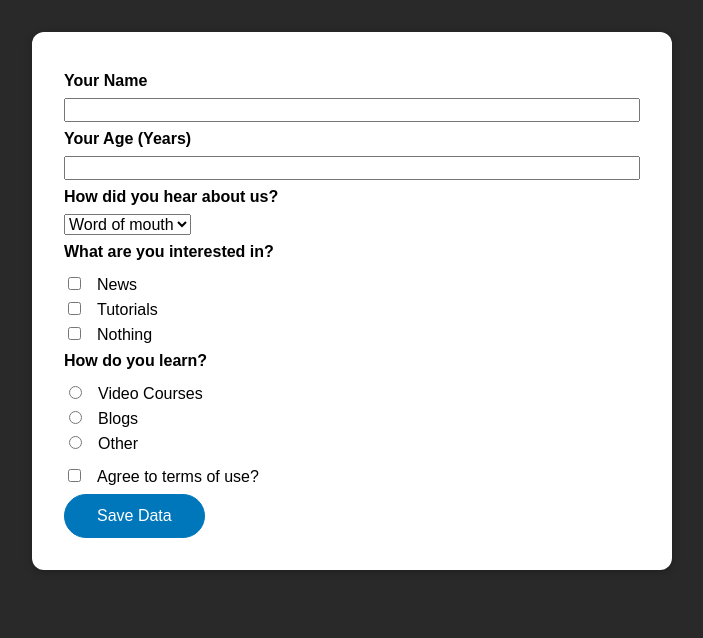
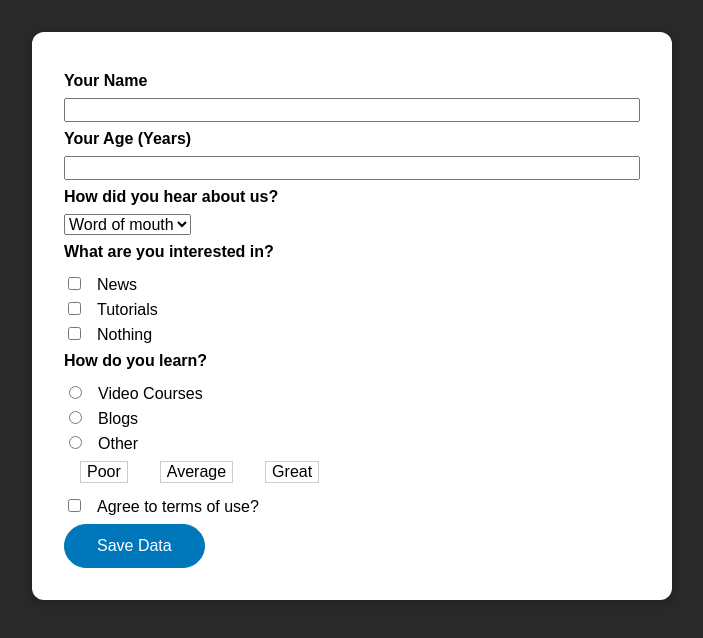
Before and after one commit to AnilBASARAN/vueforms, a Vue app: page / in a window 1280 px wide. Shown: the top 638 px of the page, without its empty margins (288-991 px from the left). Built offline with nearby package versions, Linux system fonts and the light colour scheme; the HTML template or start-up script is replaced by a standard one.

Commit message:
not understood but we will get there

```diff
--- /dev/null
+++ b/src/components/RatingControl.vue
@@ -0,0 +1,59 @@
+<template>
+  <ul>
+    <li :class="{ active: modelValue === 'poor' }">
+      <button type="button" @click="activate('poor')">Poor</button>
+    </li>
+    <li :class="{ active: modelValue === 'average' }">
+      <button type="button" @click="activate('average')">Average</button>
+    </li>
+    <li :class="{ active: modelValue === 'great' }">
+      <button type="button" @click="activate('great')">Great</button>
+    </li>
+  </ul>
+</template>
+
+<script>
+export default {
+  props: ['modelValue'],
+  emits: ['update:modelValue'],
+  /*   data() {
+    return {
+      activeOption: null,
+    };
+  } */
+
+  methods: {
+    activate(option) {
+      this.$emit('update:modelValue', option);
+    },
+  },
+};
+</script>
+
+<style scoped>
+.active {
+  border-color: purple;
+}
+.active button {
+  color: purple;
+}
+ul {
+  list-style: none;
+  margin: 0.5rem 0;
+  padding: 0;
+  display: flex;
+}
+li {
+  margin: 0 1rem;
+  border: 1px solid #ccc;
+  display: flex;
+  justify-content: center;
+  align-items: center;
+}
+button {
+  font: inherit;
+  border: none;
+  background-color: transparent;
+  cursor: pointer;
+}
+</style>
--- a/src/components/TheForm.vue
+++ b/src/components/TheForm.vue
@@ -99,6 +99,9 @@
       </div>
     </div>
     <div class="form-control">
+      <rating-control v-model="rating"></rating-control>
+    </div>
+    <div class="form-control">
       <input
         v-model="confirm"
         type="checkbox"
@@ -114,7 +117,11 @@
 </template>
 
 <script>
+import RatingControl from './RatingControl.vue';
 export default {
+  components: {
+    'rating-control': RatingControl,
+  },
   data() {
     return {
       userName: '',
@@ -124,6 +131,7 @@
       how: null,
       confirm: false,
       userNameValidity: 'pending',
+      rating: null,
     };
   },
   methods: {
@@ -146,6 +154,9 @@
       console.log('confirm?');
       console.log(this.confirm);
       this.confirm = false;
+      console.log('Rating:');
+      console.log(this.rating);
+      this.rating = null;
     },
     validateInput() {
       if (this.userName === '') {
```
